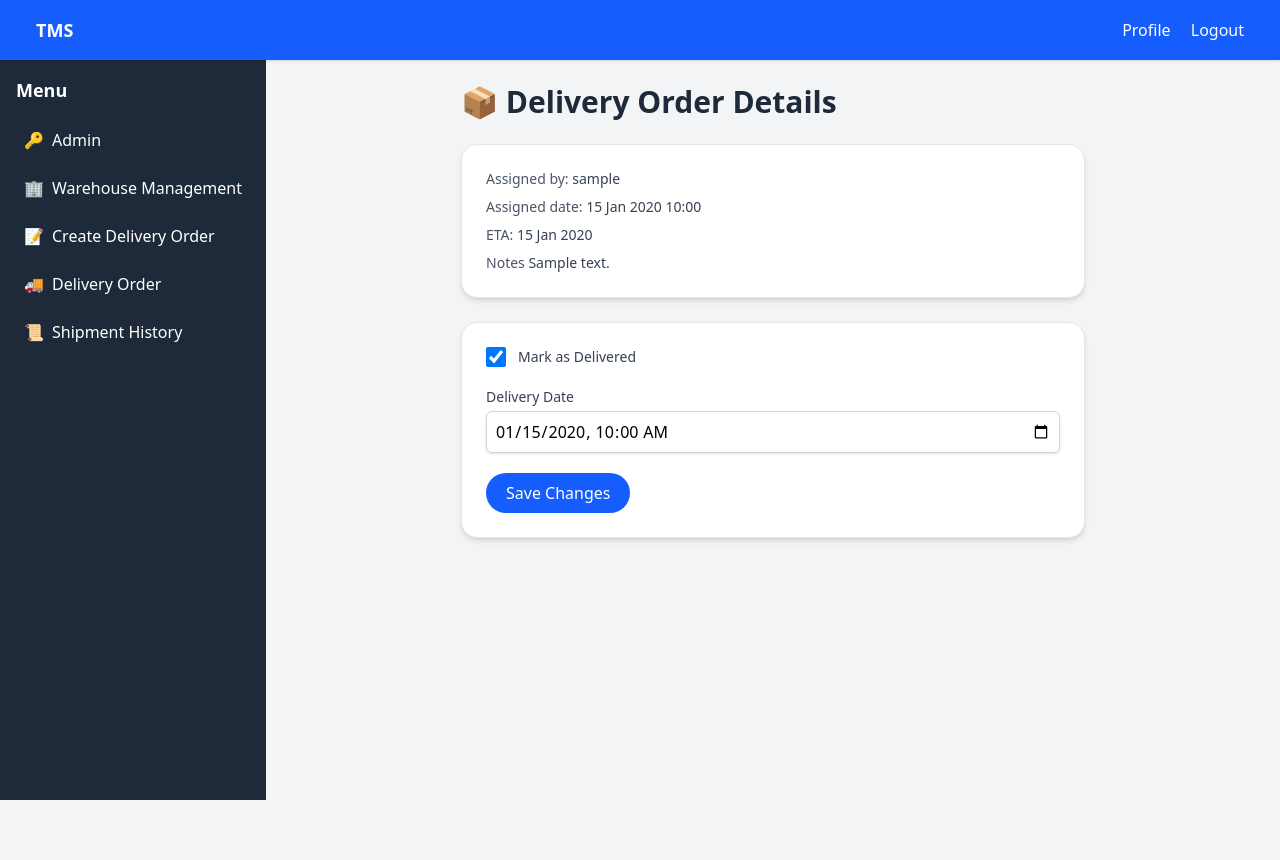
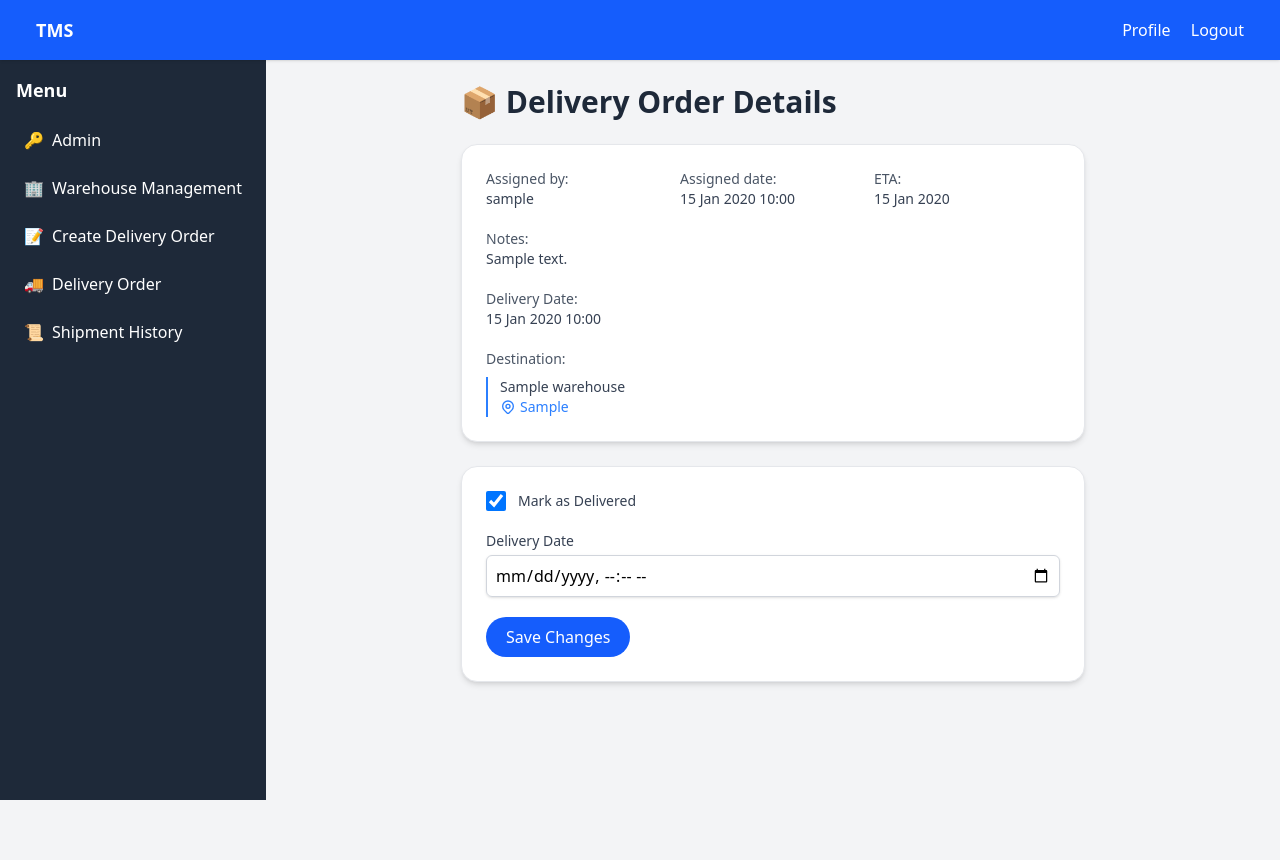
Before and after one commit to mfathulqorib/django-tms, a Django app: page /delivery/1/ in a window 1280 px wide. Run offline with Django 5.2, Linux system fonts and the light colour scheme; a user stored in the database is signed in; tables that the repository leaves empty hold one stand-in row (values such as "Sample post"); parts of the project's set-up code (start-up, migrations or seed data) failed here and were passed over.

Commit message:
fix bug and refactoring html page

```diff
--- /dev/null
+++ b/app/templates/components/card/delivery_detail_card.html
@@ -0,0 +1,53 @@
+<div class="bg-white shadow-md rounded-2xl p-6 border border-gray-200 mb-6">
+    <div class="space-y-3 text-sm text-gray-700">
+        <div class="grid grid-cols-3 gap-2">
+            <div>
+                <span class="font-medium text-gray-600">Assigned by:</span>
+                <p>{{ delivery.actor }}</p>
+            </div>
+            <div>
+                <span class="font-medium text-gray-600">Assigned date:</span>
+                <p>{{ delivery.date_assigned|date:"d M Y H:i" }}</p>
+            </div>
+            <div>
+                <span class="font-medium text-gray-600">ETA:</span>
+                <p>{{ delivery.estimated_time_arrival|date:"d M Y" }}</p>
+            </div>
+        </div>
+
+        <div class="pt-2">
+            <span class="font-medium text-gray-600">Notes:</span>
+            <p>{{ delivery.delivery_notes|default_if_none:"-" }}</p>
+        </div>
+
+        {% if delivery.is_delivered %}
+            <div class="pt-2">
+                <span class="font-medium text-gray-600">Delivery Date:</span>
+                <p>{{ delivery.date_delivered|date:"d M Y H:i" }}</p>
+            </div>
+        {% endif %}
+
+        <div class="pt-2">
+            <p class="font-medium text-gray-600 mb-2">Destination:</p>
+            <ul class="space-y-3">
+                {% for warehouse in delivery.destination_warehouses.all %}
+                    <li class="pl-3 border-l-2 border-blue-500">
+                        <p class="font-medium">{{ warehouse.name }}</p>
+                        <a href="https://www.google.com/maps?q={{ warehouse.geotag }}"
+                           target="_blank"
+                           class="text-blue-500 hover:underline flex items-center">
+                            <svg xmlns="http://www.w3.org/2000/svg" class="h-4 w-4 mr-1" fill="none" viewBox="0 0 24 24"
+                                 stroke="currentColor">
+                                <path stroke-linecap="round" stroke-linejoin="round" stroke-width="2"
+                                      d="M17.657 16.657L13.414 20.9a1.998 1.998 0 01-2.827 0l-4.244-4.243a8 8 0 1111.314 0z"/>
+                                <path stroke-linecap="round" stroke-linejoin="round" stroke-width="2"
+                                      d="M15 11a3 3 0 11-6 0 3 3 0 016 0z"/>
+                            </svg>
+                            {{ warehouse.geotag }}
+                        </a>
+                    </li>
+                {% endfor %}
+            </ul>
+        </div>
+    </div>
+</div>
--- a/app/templates/delivery/detail_delivery.html
+++ b/app/templates/delivery/detail_delivery.html
@@ -5,17 +5,12 @@
     <div class="container mx-auto max-w-2xl p-6">
         <h1 class="text-3xl font-bold text-gray-800 mb-6">📦 Delivery Order Details</h1>
 
-    <div class="bg-white shadow-md rounded-2xl p-6 border border-gray-200 mb-6">
-        <div class="space-y-2 text-sm text-gray-700">
-            <p><span class="font-medium text-gray-600">Assigned by:</span> {{ delivery.actor }}</p>
-            <p><span class="font-medium text-gray-600">Assigned date:</span> {{ delivery.date_assigned|date:"d M Y H:i" }}</p>
-            <p><span class="font-medium text-gray-600">ETA:</span> {{ delivery.estimated_time_arrival|date:"d M Y" }}</p>
-            <p><span class="font-medium text-gray-600">Notes</span> {{ delivery.delivery_notes|default_if_none:"-" }}</p>
-        </div>
-    </div>
-
         {% include 'components/messages.html' %}
 
+        <!-- Delivery information card using the reusable component -->
+        {% include 'components/card/delivery_detail_card.html' with delivery=delivery %}
+
+        <!-- Update delivery status form -->
         <form method="post" class="bg-white shadow-md rounded-2xl p-6 border border-gray-200 space-y-5">
             {% csrf_token %}
 
@@ -30,7 +25,7 @@
                 <label for="date_delivered" class="block text-sm font-medium text-gray-700 mb-1">Delivery Date</label>
                 <input type="datetime-local" name="date_delivered" id="date_delivered"
                        class="w-full p-2 border border-gray-300 rounded-md shadow-sm focus:outline-none focus:ring-2 focus:ring-blue-500 focus:border-blue-500"
-                   value="{{ delivery.date_delivered|date:'Y-m-d\\TH:i' }}" required>
+                       required>
             </div>
 
             <div class="flex justify-start">
--- a/static/output.css
+++ b/static/output.css
@@ -9,23 +9,27 @@
     --color-red-50: oklch(0.971 0.013 17.38);
     --color-red-200: oklch(0.885 0.062 18.334);
     --color-red-500: oklch(0.637 0.237 25.331);
-    --color-red-600: oklch(0.577 0.245 27.325);
     --color-red-700: oklch(0.505 0.213 27.518);
     --color-green-50: oklch(0.982 0.018 155.826);
+    --color-green-100: oklch(0.962 0.044 156.743);
     --color-green-200: oklch(0.925 0.084 155.995);
     --color-green-400: oklch(0.792 0.209 151.711);
     --color-green-500: oklch(0.723 0.219 149.579);
     --color-green-600: oklch(0.627 0.194 149.214);
     --color-green-700: oklch(0.527 0.154 150.069);
+    --color-green-800: oklch(0.448 0.119 151.328);
+    --color-blue-100: oklch(0.932 0.032 255.585);
     --color-blue-300: oklch(0.809 0.105 251.813);
     --color-blue-400: oklch(0.707 0.165 254.624);
     --color-blue-500: oklch(0.623 0.214 259.815);
     --color-blue-600: oklch(0.546 0.245 262.881);
     --color-blue-700: oklch(0.488 0.243 264.376);
+    --color-blue-800: oklch(0.424 0.199 265.638);
     --color-gray-50: oklch(0.985 0.002 247.839);
     --color-gray-100: oklch(0.967 0.003 264.542);
     --color-gray-200: oklch(0.928 0.006 264.531);
     --color-gray-300: oklch(0.872 0.01 258.338);
+    --color-gray-400: oklch(0.707 0.022 261.325);
     --color-gray-500: oklch(0.551 0.027 264.364);
     --color-gray-600: oklch(0.446 0.03 256.802);
     --color-gray-700: oklch(0.373 0.034 259.733);
@@ -284,6 +291,9 @@
   .mt-\[60px\] {
     margin-top: 60px;
   }
+  .mr-1 {
+    margin-right: calc(var(--spacing) * 1);
+  }
   .mr-2 {
     margin-right: calc(var(--spacing) * 2);
   }
@@ -314,11 +324,11 @@
   .block {
     display: block;
   }
-  .contents {
-    display: contents;
-  }
   .flex {
     display: flex;
+  }
+  .grid {
+    display: grid;
   }
   .inline-block {
     display: inline-block;
@@ -365,14 +381,17 @@
   .flex-1 {
     flex: 1;
   }
-  .border-collapse {
-    border-collapse: collapse;
-  }
-  .resize {
-    resize: both;
-  }
   .resize-none {
     resize: none;
+  }
+  .grid-cols-1 {
+    grid-template-columns: repeat(1, minmax(0, 1fr));
+  }
+  .grid-cols-2 {
+    grid-template-columns: repeat(2, minmax(0, 1fr));
+  }
+  .grid-cols-3 {
+    grid-template-columns: repeat(3, minmax(0, 1fr));
   }
   .flex-wrap {
     flex-wrap: wrap;
@@ -410,6 +432,13 @@
       --tw-space-y-reverse: 0;
       margin-block-start: calc(calc(var(--spacing) * 2) * var(--tw-space-y-reverse));
       margin-block-end: calc(calc(var(--spacing) * 2) * calc(1 - var(--tw-space-y-reverse)));
+    }
+  }
+  .space-y-3 {
+    :where(& > :not(:last-child)) {
+      --tw-space-y-reverse: 0;
+      margin-block-start: calc(calc(var(--spacing) * 3) * var(--tw-space-y-reverse));
+      margin-block-end: calc(calc(var(--spacing) * 3) * calc(1 - var(--tw-space-y-reverse)));
     }
   }
   .space-y-4 {
@@ -481,6 +510,10 @@
     border-bottom-style: var(--tw-border-style);
     border-bottom-width: 1px;
   }
+  .border-l-2 {
+    border-left-style: var(--tw-border-style);
+    border-left-width: 2px;
+  }
   .border-l-4 {
     border-left-style: var(--tw-border-style);
     border-left-width: 4px;
@@ -589,6 +622,12 @@
   }
   .py-3 {
     padding-block: calc(var(--spacing) * 3);
+  }
+  .pt-2 {
+    padding-top: calc(var(--spacing) * 2);
+  }
+  .pl-3 {
+    padding-left: calc(var(--spacing) * 3);
   }
   .text-center {
     text-align: center;
@@ -901,11 +956,6 @@
   inherits: false;
   initial-value: 0 0 #0000;
 }
-@property --tw-outline-style {
-  syntax: "*";
-  inherits: false;
-  initial-value: solid;
-}
 @property --tw-blur {
   syntax: "*";
   inherits: false;
```
Also changed, not shown: other parts of static/output.css (+64 -36 lines), app/templates/components/card/delivery_list_card.html (added, +57 -0 lines), app/templates/delivery/detail_delivery_history.html (+2 -11 lines), app/templates/delivery/list_delivery.html (+7 -25 lines), app/templates/delivery/list_delivery_history.html (+2 -23 lines). Lines whose indentation alone changed are shown as unchanged.
